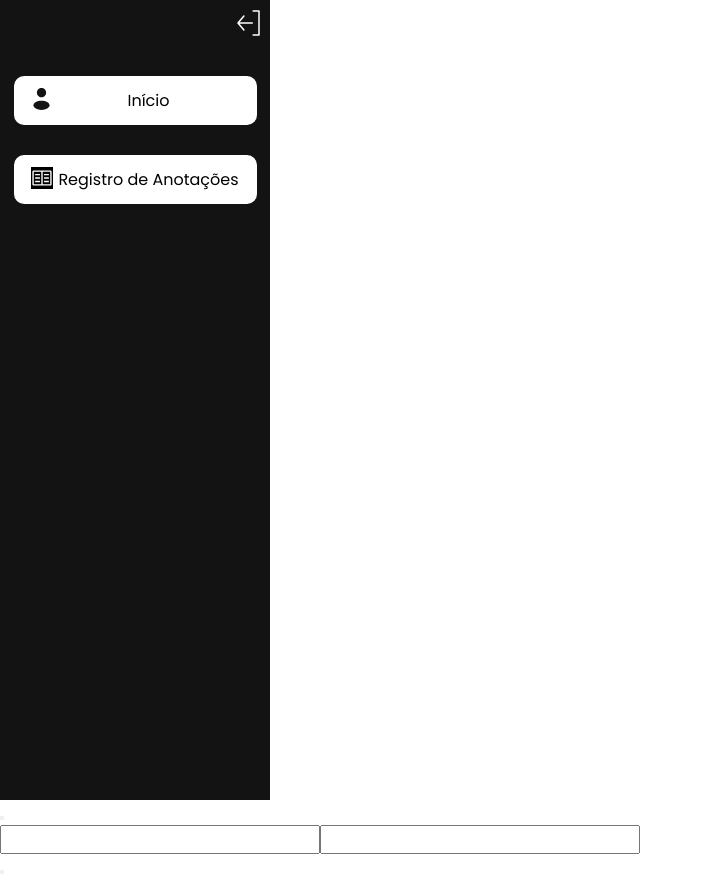
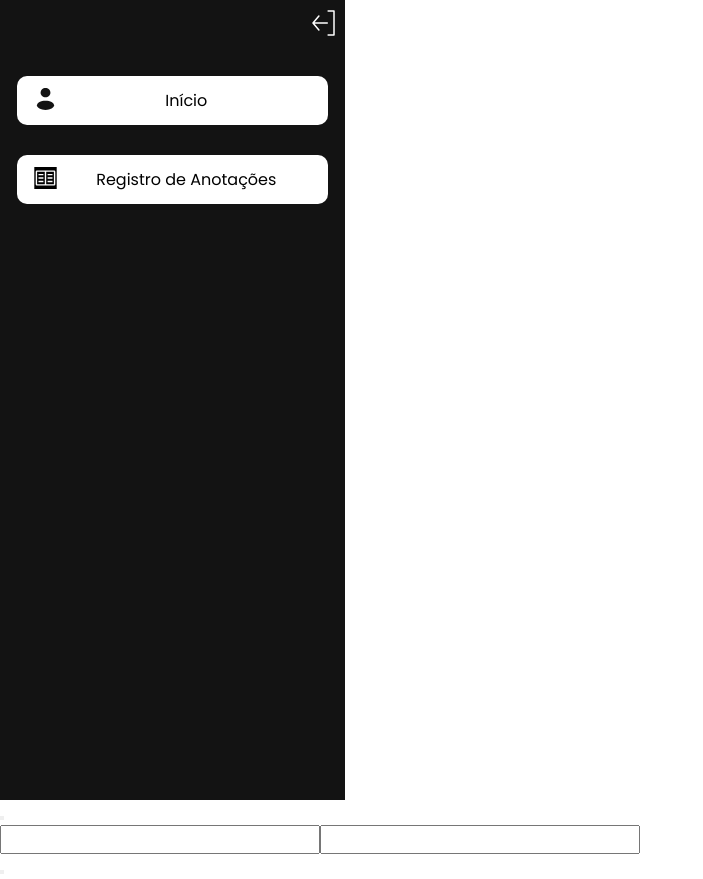
Before and after one commit to Sayd-Developer/Diario-front-end, a React (Vite) app: page /Anotacao in a window 1280 px wide. Shown: the whole page, without its empty margins (0-703 px from the left). Built offline with nearby package versions, Linux system fonts and the light colour scheme.

Commit message:
fix: corrige largura da sidebar

```diff
--- a/src/components/Sidebar/style.ts
+++ b/src/components/Sidebar/style.ts
@@ -1,21 +1,21 @@
-import styled from "styled-components"
+import styled from "styled-components";
 
 export const Container = styled.div`
   height: 100vh;
-  width: 270px;
+  width: 345px;
   background-color: #131313;
   display: flex;
-`
+`;
 export const ContainerContent = styled.div`
   width: 100%;
   display: flex;
   flex-direction: column;
-`
+`;
 export const Header = styled.div`
   display: flex;
   justify-content: flex-end;
-  padding: 10px 10px 10px 10px;
-`
+  padding: 10px;
+`;
 export const Body = styled.div`
   display: flex;
   width: 90%;
@@ -40,4 +40,4 @@ export const Body = styled.div`
     background-color: white;
     border: none;
   }
-`
+`;
```
